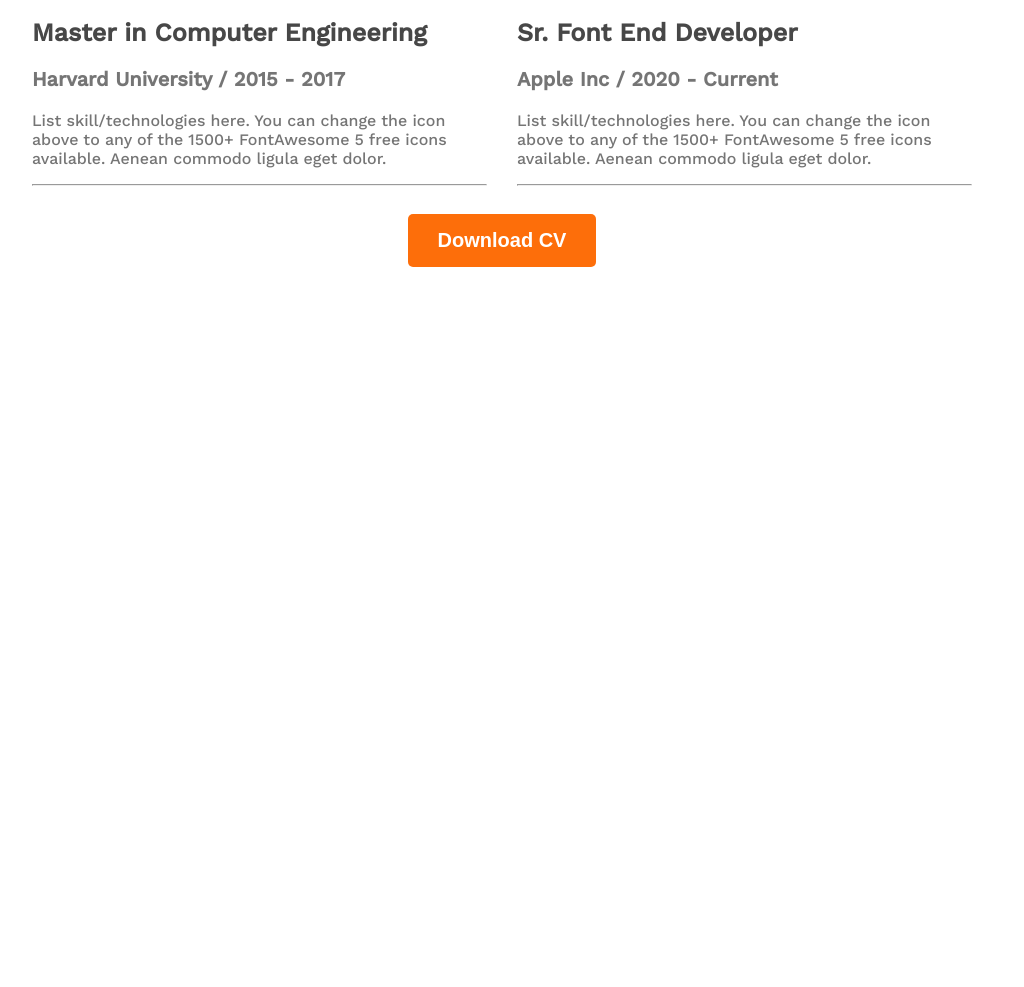
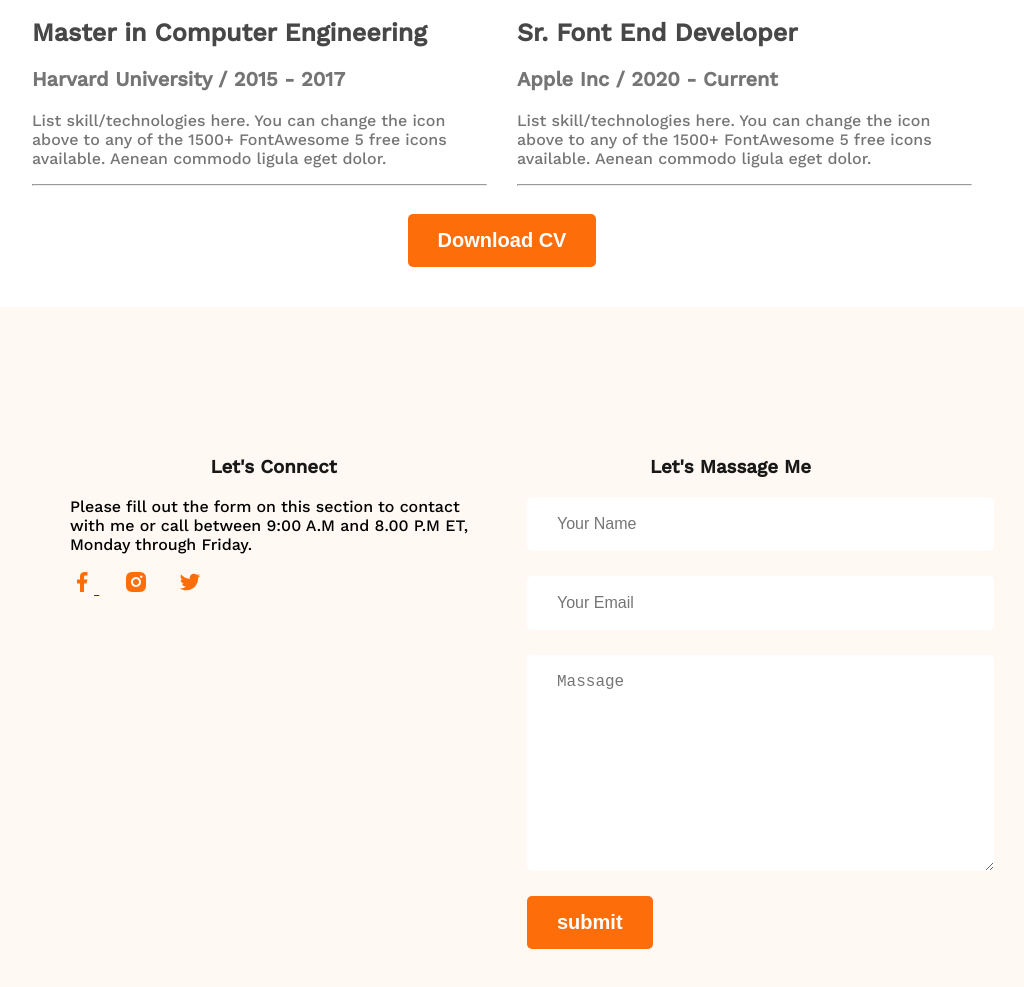
Before and after one commit to Programmer-Jarif/developer-portfolio, a plain HTML site: page index.html in a window 1280 px wide. Shown: the part 2534-3521 px from the top of the page, without its empty margins (138-1162 px from the left). Before the commit the page ends 2831 px from the top, so only its background shows below. Drawn offline with nearby package versions, Linux system fonts and the light colour scheme.

Commit message:
footer added

```diff
--- a/index.html
+++ b/index.html
@@ -207,6 +207,34 @@
         </div>
       </section>
     </main>
-    <footer></footer>
+    <footer>
+      <div class="footer-column">
+        <h3 class="section-title">Let's Connect</h3>
+        <p>
+          Please fill out the form on this section to contact with me or call
+          between 9:00 A.M and 8.00 P.M ET, Monday through Friday.
+        </p>
+        <div class="social-links">
+          <a href=""><img src="images/icons/facebook.png" alt="" /> </a
+          ><a href=""><img src="images/icons/insta.png" alt="" /></a>
+          <a href=""><img src="images/icons/twitter.png" alt="" /></a>
+        </div>
+      </div>
+      <div class="footer-column">
+        <h3 class="section-title">Let's Massage Me</h3>
+        <form action="" class="contact">
+          <input type="text" placeholder="Your Name" />
+          <input type="email" placeholder="Your Email" />
+          <textarea
+            placeholder="Massage"
+            name=""
+            id=""
+            cols="30"
+            rows="10"
+          ></textarea>
+          <input class="btn-primary" type="submit" value="submit" />
+        </form>
+      </div>
+    </footer>
   </body>
 </html>
--- a/style/styles.css
+++ b/style/styles.css
@@ -10,7 +10,7 @@ font-family: 'Work Sans', sans-serif;
 }
 .btn-primary{
     font-size: 20px;
-    color: var(--white-color, #FFF);
+    color:  #FFF;
 font-weight: 700;
 border: 0;
     border-radius: 5px;
@@ -19,15 +19,14 @@ padding: 15px 30px;
 }
 
 .section-title{
-    color: var(--dark-01, #181818);
+color: #181818;
 text-align: center;
  font-size: 20px 20px 20px 40px;
-
 font-weight: 700;
 }
 
 .section-description{
-    color: var(--dark-03, #757575);
+    color: #757575;
 text-align: center;
 font-size: 18px;
 font-weight: 400;
@@ -199,20 +198,11 @@ font-weight: 400;
     gap: 30px;
 
   }
-
-  .resume-column{
-
-  }
-
   .resume-column-title{
-    /* margin-top: 30px; */
     color:  #142a68;
 font-size: 30px;
 font-weight: 700;
   }
-
-
-  .resume-item{}
   .resume-item-title{
     color:  #474747;
     font-size: 25px;
@@ -236,3 +226,34 @@ font-weight: 400;
 /* resume section end */
 
 /* Main Section Style start */
+
+/* footer section start  */
+footer{
+    background: #FFF8F3;
+    display: flex;
+    padding: 130px 200px;
+    margin-top: 40px;
+    gap: 50px;
+}
+
+.footer-column{
+    width: 50%;
+    text-align: left;
+}
+.contact > input[type='text'] , .contact input[type='email'], textarea{
+    display: block;
+    color:  #757575;
+font-size: 16px;
+font-weight: 400;
+    margin-bottom: 25px;
+    padding: 18px 30px;
+    border-radius: 5px;
+background:  #FFF;
+border: 0;
+width: 100%;
+}
+
+.social-links a{
+    margin-right: 25px;
+}
+/* footer section end */
```
